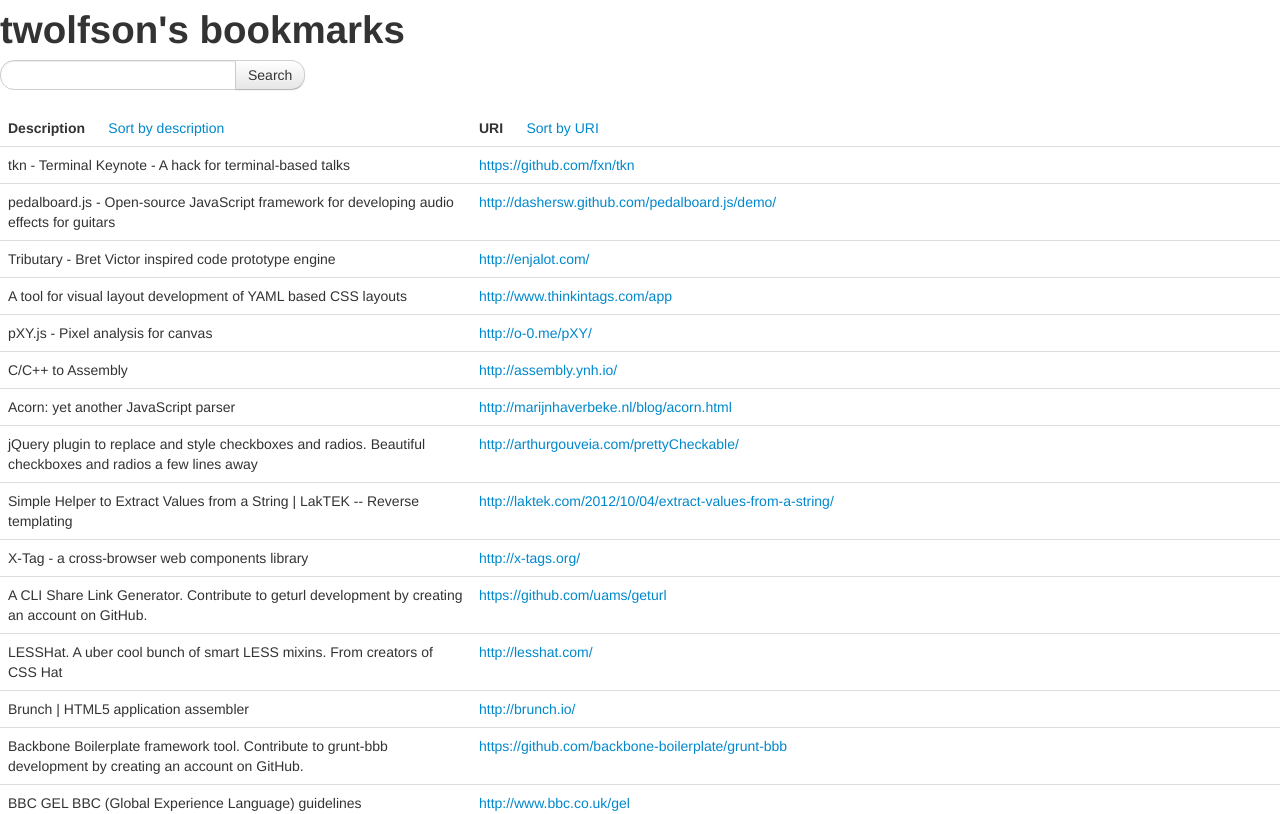
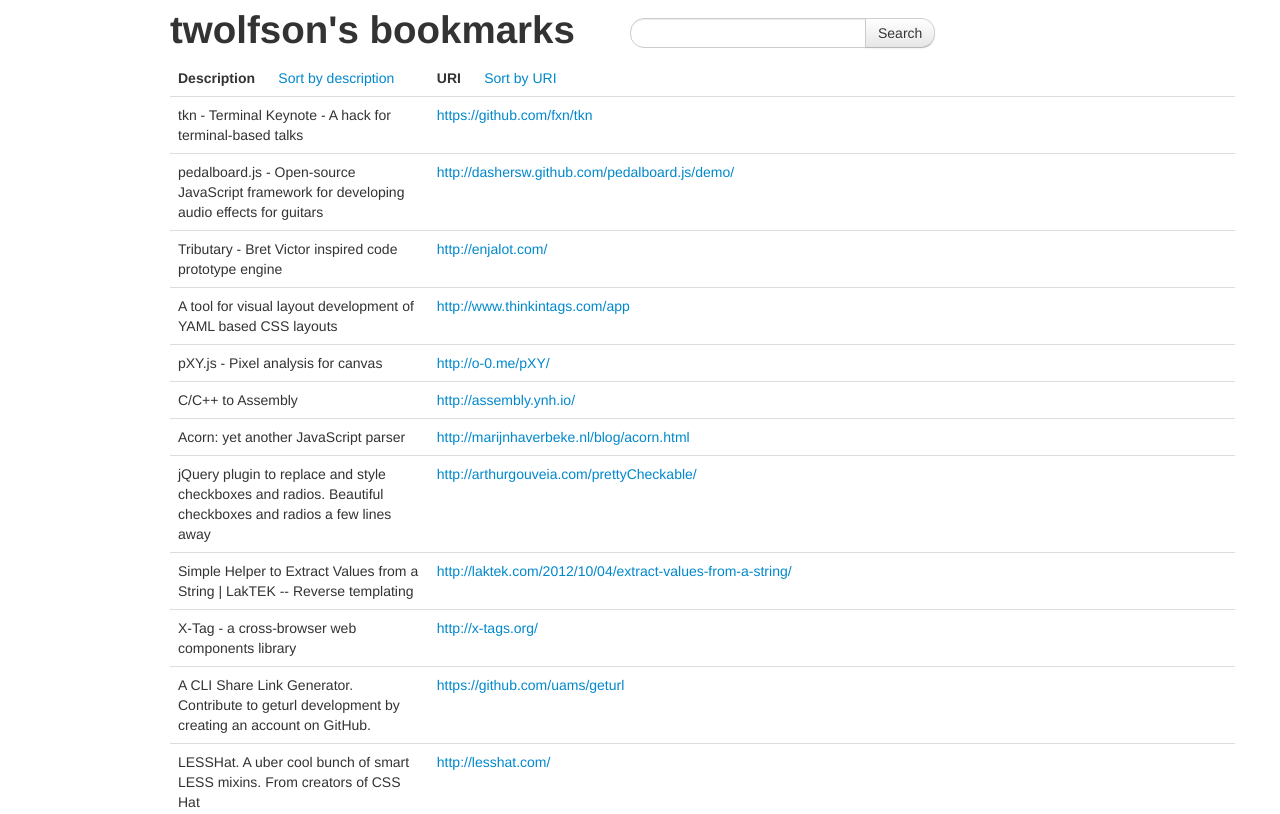
Before and after one commit to twolfson/bookmarks, a plain HTML site: page index.html in a window 1280 px wide. Shown: the top 814 px of the page. Drawn offline with nearby package versions, Linux system fonts and the light colour scheme.

Commit message:
Improved styling of search and sort by links

```diff
--- a/index.html
+++ b/index.html
@@ -10,15 +10,16 @@
     <script src="public/js/microtemplatez.js"></script>
   </head>
   <body>
-    <!-- Placeholders for content -->
-    <h1>twolfson's bookmarks</h1>
-    <div id="bookmark-list-container">
-      <form class="form-search">
-        <div class="input-append">
-          <input type="text" class="search search-query">
-          <button type="submit" class="btn">Search</button>
-        </div>
-      </form>
+    <div id="bookmark-list-container" class="container">
+      <div class="row">
+        <h1 class="span6">twolfson's bookmarks</h1>
+        <form class="span6 form-search" style="margin: 18px 0 0;">
+          <div class="input-append">
+            <input type="text" class="search search-query">
+            <button type="submit" class="btn">Search</button>
+          </div>
+        </form>
+      </div>
       <table class="table">
         <thead>
           <tr>
```
